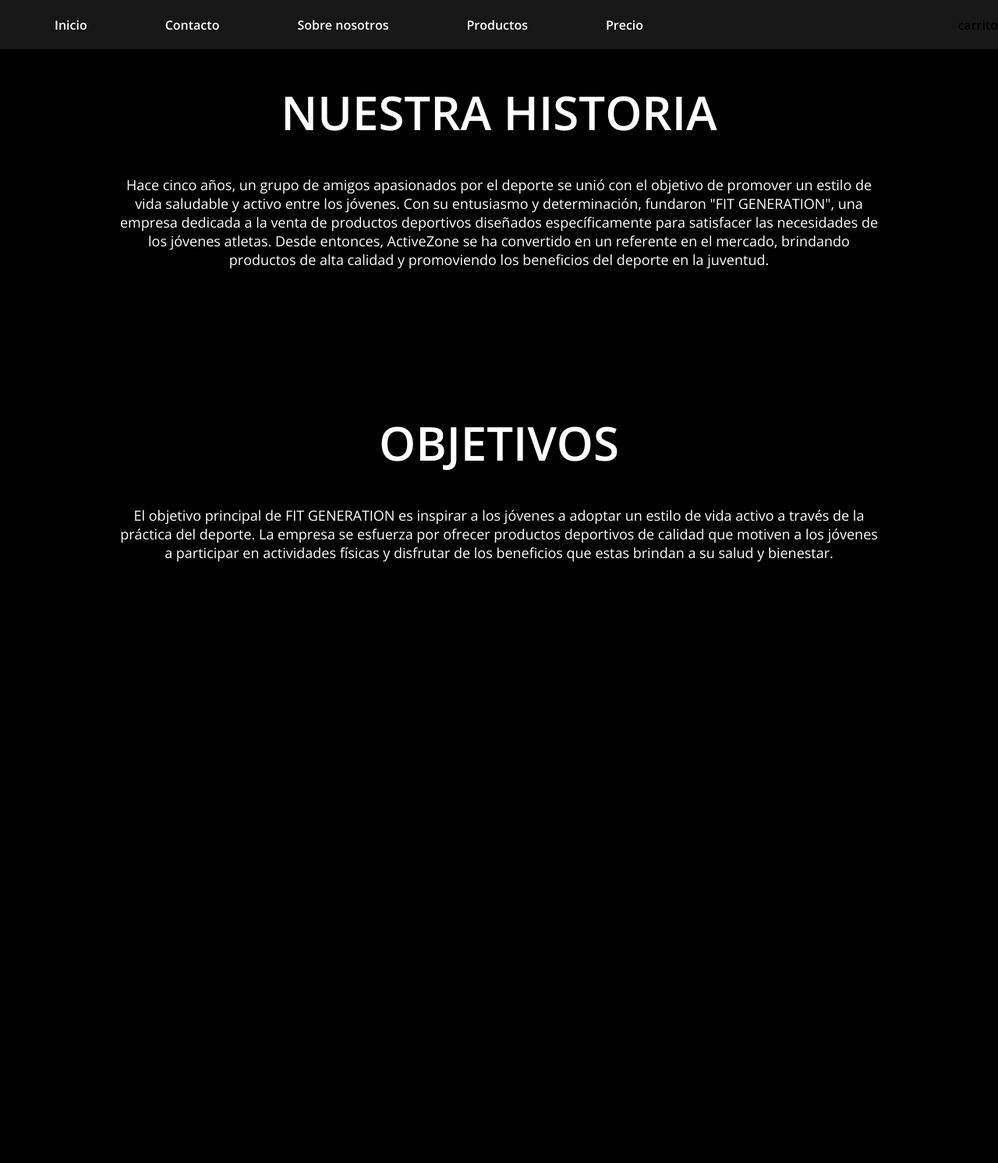
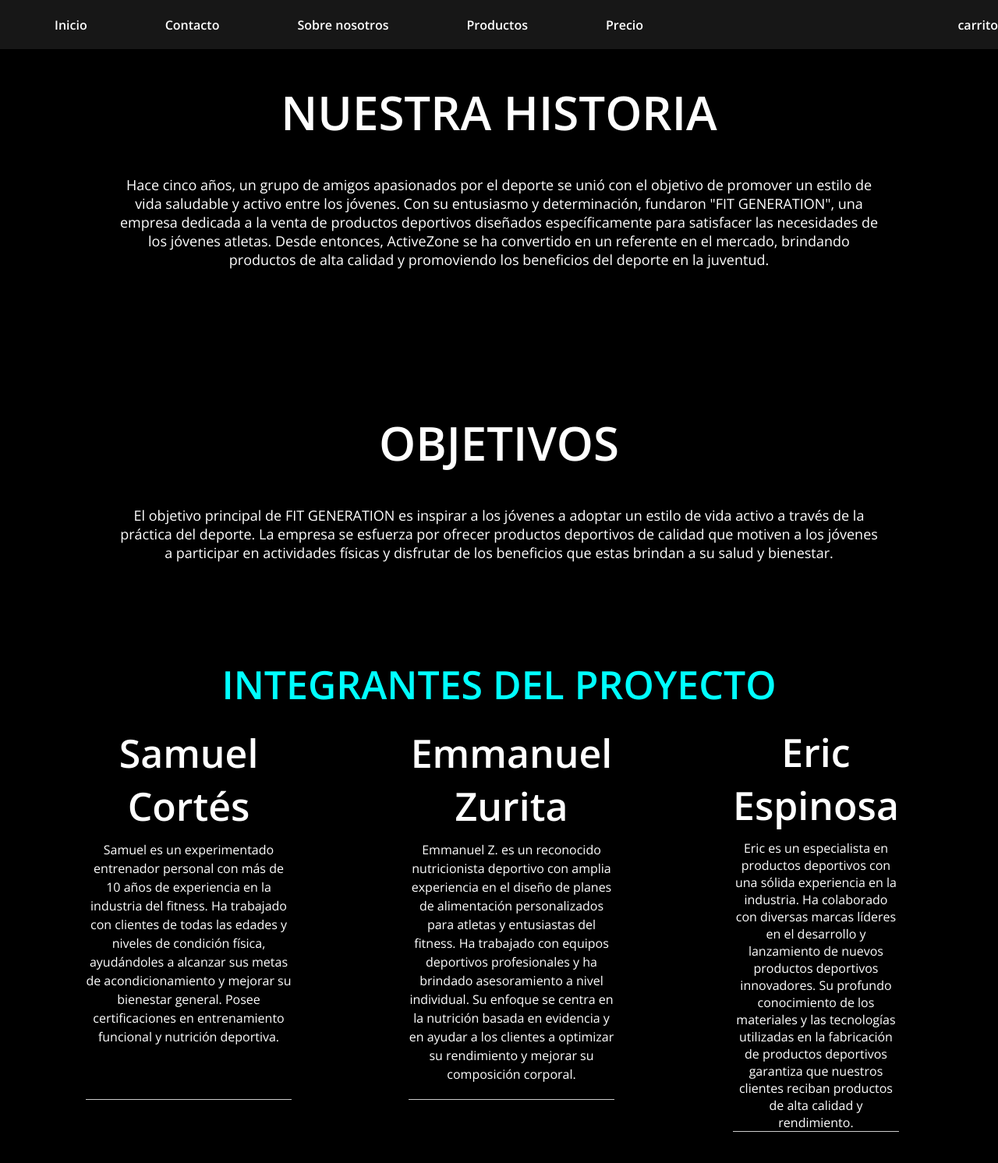
Before and after one commit to DrakyPym/Proyecto-Web, a PHP site: page /aboutus.html in a window 1280 px wide. Shown: the whole page at 78% size. Before the commit the page ends 721 px from the top, so only its background shows below. Run offline with PHP 8.4, Linux system fonts and the light colour scheme.

Commit message:
experiencia

```diff
--- a/aboutus.html
+++ b/aboutus.html
@@ -1,5 +1,84 @@
 <!DOCTYPE html>
 <html lang="es">
+<style>
+    *{
+        color: white;
+    }
+    .container {
+        max-width: 800px;
+        margin: 0 auto;
+        padding: 20px;
+        font-size: 20px;
+        display: flex;
+
+        flex-wrap: wrap;
+    }
+    #mh1{
+        font-size: 50px;
+        color: cyan;
+    }
+    .member1 {
+        margin-bottom: 40px;
+        padding-bottom: 20px;
+        border-bottom: 1px solid #ccc;
+        flex-basis: 33%;
+        margin-right: 90px;
+        margin-left: -130px;
+    }
+
+    .member1 h2 {
+        font-size: 50px;
+        margin-bottom: 10px;
+    }
+
+    .member1 p {
+        font-size: 16px;
+        margin-right: ;
+        line-height: 1.5;
+    }
+
+    .member2 {
+        margin-bottom: 40px;
+        padding-bottom: 20px;
+        border-bottom: 1px solid #ccc;
+        flex-basis: 33%;
+        margin-right: 10px;
+        margin-left: 60px;
+    }
+
+    .member2 h2 {
+        font-size: 50px;
+        margin-bottom: 10px;
+    }
+
+    .member2 p {
+        font-size: 16px;
+        margin-right: ;
+        line-height: 1.5;
+    }
+    .member3 {
+        margin-bottom: 20px;
+
+        border-bottom: 1px solid #ccc;
+
+        margin-left: 700px;
+        margin-top: -520px;
+        margin-right: 10px;
+
+    }
+
+    .member3 h2 {
+        font-size: 50px;
+        margin-bottom: 10px;
+
+    }
+
+    .member3 p {
+        font-size: 16px;
+
+
+    }
+</style>
 <head>
     <meta charset="UTF-8">
     <meta http-equiv="X-UA-Compatible" content="IE=edge">
@@ -41,5 +120,26 @@
           El objetivo principal de FIT GENERATION es inspirar a los jóvenes a adoptar un estilo de vida activo a través de la práctica del deporte. La empresa se esfuerza por ofrecer productos deportivos de calidad que motiven a los jóvenes a participar en actividades físicas y disfrutar de los beneficios que estas brindan a su salud y bienestar.
        </p>
     </div>
+    <h1 id="mh1">INTEGRANTES DEL PROYECTO</h1>
+<div class="container">
+    <div class="member1">
+        <h2>Samuel Cortés</h2>
+        <p>
+            Samuel es un experimentado entrenador personal con más de 10 años de experiencia en la industria del fitness. Ha trabajado con clientes de todas las edades y niveles de condición física, ayudándoles a alcanzar sus metas de acondicionamiento y mejorar su bienestar general. Posee certificaciones en entrenamiento funcional y nutrición deportiva.
+        </p>
+    </div>
+    <div class="member2">
+        <h2>Emmanuel Zurita</h2>
+        <p>
+            Emmanuel Z. es un reconocido nutricionista deportivo con amplia experiencia en el diseño de planes de alimentación personalizados para atletas y entusiastas del fitness. Ha trabajado con equipos deportivos profesionales y ha brindado asesoramiento a nivel individual. Su enfoque se centra en la nutrición basada en evidencia y en ayudar a los clientes a optimizar su rendimiento y mejorar su composición corporal.
+        </p>
+    </div>
+    <div class="member3">
+        <h2>Eric Espinosa</h2>
+        <p>
+            Eric es un especialista en productos deportivos con una sólida experiencia en la industria. Ha colaborado con diversas marcas líderes en el desarrollo y lanzamiento de nuevos productos deportivos innovadores. Su profundo conocimiento de los materiales y las tecnologías utilizadas en la fabricación de productos deportivos garantiza que nuestros clientes reciban productos de alta calidad y rendimiento.
+        </p>
+    </div>
+</div>
 </body>
 </html>
```
Also changed, not shown: index.php (+8 -4 lines).
